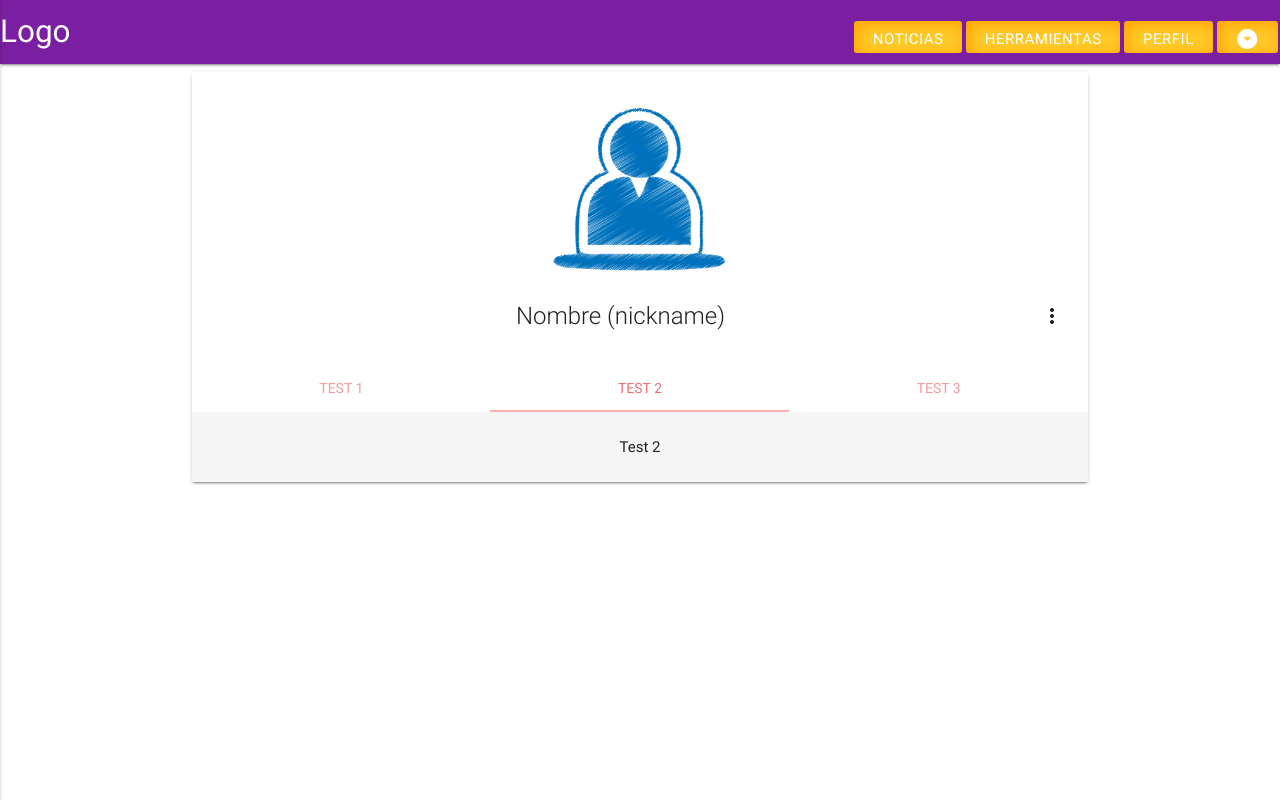
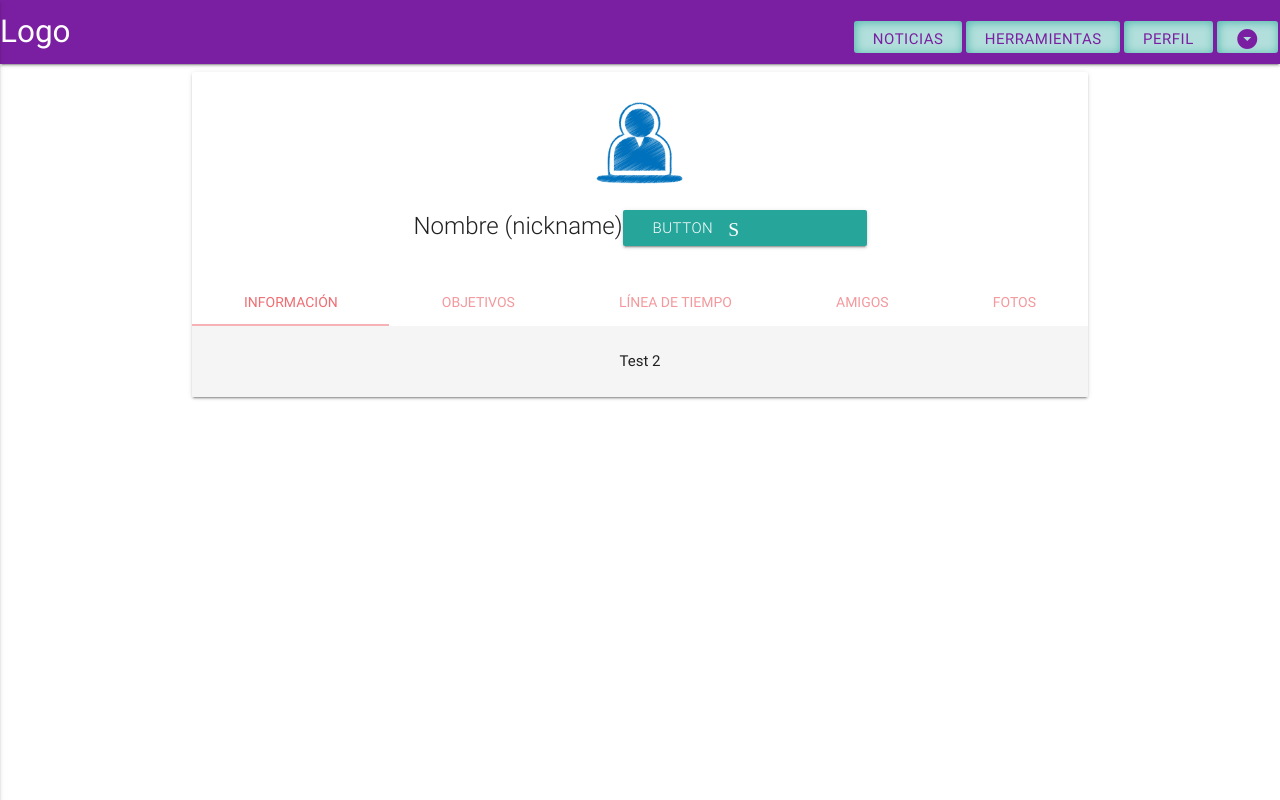
Before and after one commit to Angelicavc21/red-social-YaniraAngelica, a plain HTML site: page views/profile.html in a window 1280 px wide. Drawn offline with nearby package versions, Linux system fonts and the light colour scheme.

Commit message:
añadiendo base de profile

```diff
--- a/css/profile.css
+++ b/css/profile.css
@@ -13,16 +13,17 @@
 .border-nav {
   border: 2px solid #7B1FA2;
   border-radius: 5px;
+  color: #7B1FA2;
 }
 
-.amber {
-  box-shadow: 3px 3px 15px #FFA000 inset;
+.teal {
+  box-shadow: 1px 1px 10px #4db6ac inset;
 }
 
 /*  perfil*/
 .user-image {
   margin: auto;
-  width: 20%;
+  width: 10%;
 }
 
 .container-user {
--- a/views/profile.html
+++ b/views/profile.html
@@ -21,10 +21,10 @@
             <div class="col l12"></div>
           </div>
           <ul class="right hide-on-med-and-down">
-            <li><a class="border-nav amber lighten-1 col l12 waves-effect waves-light btn">Noticias</a></li>
-            <li><a class="border-nav amber lighten-1 col l12 waves-effect waves-light btn">Herramientas</a></li>
-            <li><a class="border-nav amber lighten-1 col l12 waves-effect waves-light btn">Perfil</a></li>
-            <li><a class="border-nav amber lighten-1 col l12 waves-effect waves-light btn dropdown-button" data-beloworigin="true" href='#' data-activates='dropdown1'><i class="material-icons">arrow_drop_down_circle</i></a></li>
+            <li><a class="border-nav teal lighten-4 col l12 waves-effect waves-light btn">Noticias</a></li>
+            <li><a class="border-nav teal lighten-4 col l12 waves-effect waves-light btn">Herramientas</a></li>
+            <li><a class="border-nav teal lighten-4 col l12 waves-effect waves-light btn">Perfil</a></li>
+            <li><a class="border-nav teal lighten-4 col l12 waves-effect waves-light btn dropdown-button" data-beloworigin="true" href='#' data-activates='dropdown1'><i class="material-icons">arrow_drop_down_circle</i></a></li>
             <!-- Dropdown Structure -->
             <ul id='dropdown1' class='dropdown-content'>
               <li><a href="#!">Configuraciones</a></li>
@@ -54,23 +54,23 @@
         <img class="activator" src="../assets/images/user.ico">
       </div>
       <div class="card-content">
-        <span class="card-title activator grey-text text-darken-4">Nombre (nickname)<i class="material-icons right">more_vert</i></span>
-      </div>
-      <div class="card-reveal">
-        <span class="card-title grey-text text-darken-4">Card Title<i class="material-icons right">close</i></span>
-        <p>Here is some more information about this product that is only revealed once clicked on.</p>
+        <span class="card-title activator grey-text text-darken-4">Nombre (nickname)<a class="waves-effect waves-light btn"><i class="check_circle material-icons right">Seguir</i>button</a></span>
       </div>
       <div class="card-tabs">
         <ul class="tabs tabs-fixed-width">
-       <li class="tab"><a href="#test4">Test 1</a></li>
-       <li class="tab"><a class="active" href="#test5">Test 2</a></li>
-       <li class="tab"><a href="#test6">Test 3</a></li>
+          <li class="tab"><a class="active" href="#test5">Información</a></li>
+          <li class="tab"><a href="#test6">Objetivos</a></li>
+          <li class="tab"><a href="#test7">Línea de tiempo</a></li>
+          <li class="tab"><a href="#test8">Amigos</a></li>
+          <li class="tab"><a href="#test9">Fotos</a></li>
         </ul>
       </div>
       <div class="card-content grey lighten-4">
-     <div id="test4">Test 1</div>
         <div id="test5">Test 2</div>
         <div id="test6">Test 3</div>
+        <div id="test7">Test 4</div>
+        <div id="test8">Test 5</div>
+        <div id="test9">Test 6</div>
       </div>
     </div>
   </section>
```
Lines whose indentation alone changed are shown as unchanged.
